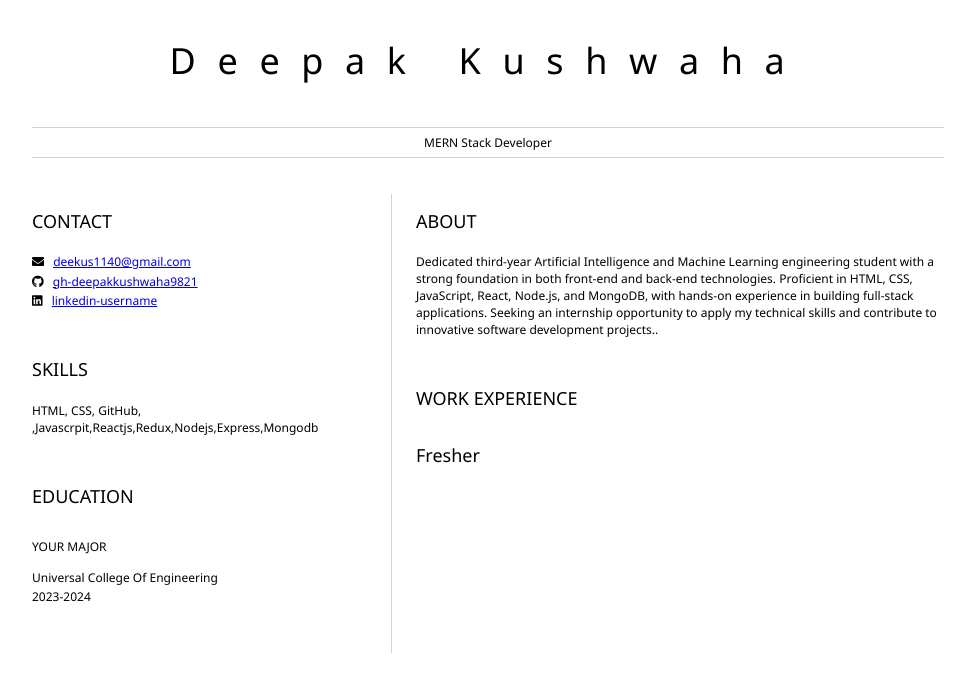
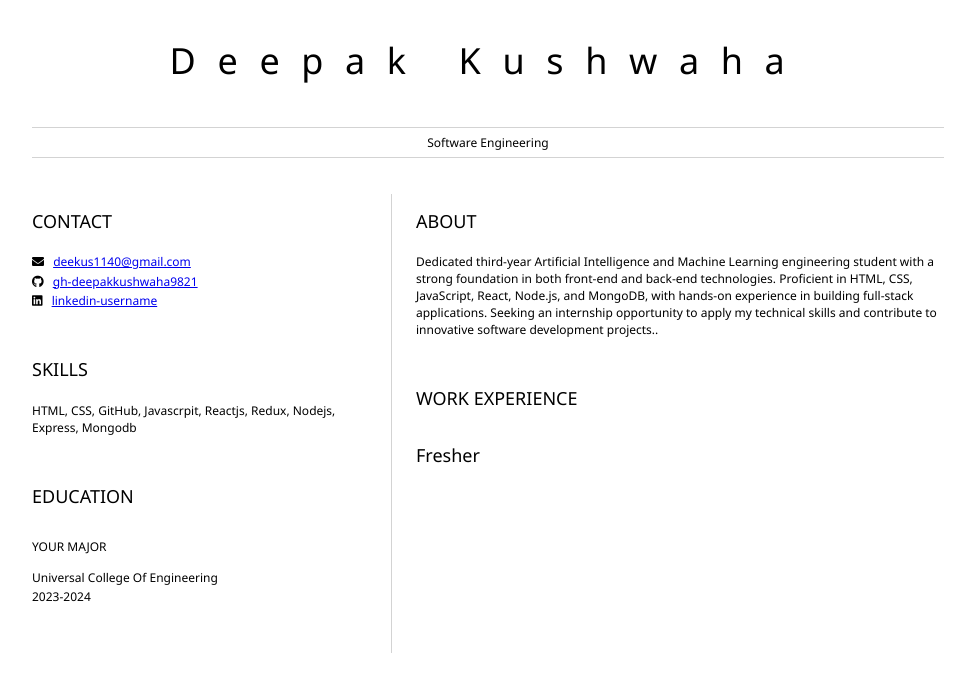
Before and after one commit to deepakkushwaha9821/resumeeeeeee, a plain HTML site: page index.html in a window 1280 px wide. Shown: the whole page, without its empty margins (152-1119 px from the left). Drawn offline with Linux system fonts and the light colour scheme.

Commit message:
Update index.html

```diff
--- a/index.html
+++ b/index.html
@@ -1,7 +1,7 @@
 <html>
 	<head>
 		<link href="style.css" rel="stylesheet">
-		<title>Your name resume</title>
+		<title>Deepak resume</title>
         <link rel="stylesheet" href="https://cdnjs.cloudflare.com/ajax/libs/font-awesome/5.15.4/css/all.min.css">
 	</head>
 
@@ -10,7 +10,7 @@
 			<!-- resume header with your name and title -->
 			<h1>Deepak Kushwaha</h1>
 			<hr>
-			MERN Stack Developer
+			Software Engineering
 			<hr>
 		</header>
 		<main>
@@ -34,7 +34,7 @@
 				<section>
 					<h2>SKILLS</h2>
 					<!-- your skills -->
-                    <p>HTML, CSS, GitHub, ,Javascrpit,Reactjs,Redux,Nodejs,Express,Mongodb</p>
+                    <p>HTML, CSS, GitHub, Javascrpit, Reactjs, Redux, Nodejs, Express, Mongodb</p>
 				</section>
 				<section>
 					<h2>EDUCATION</h2>
```
